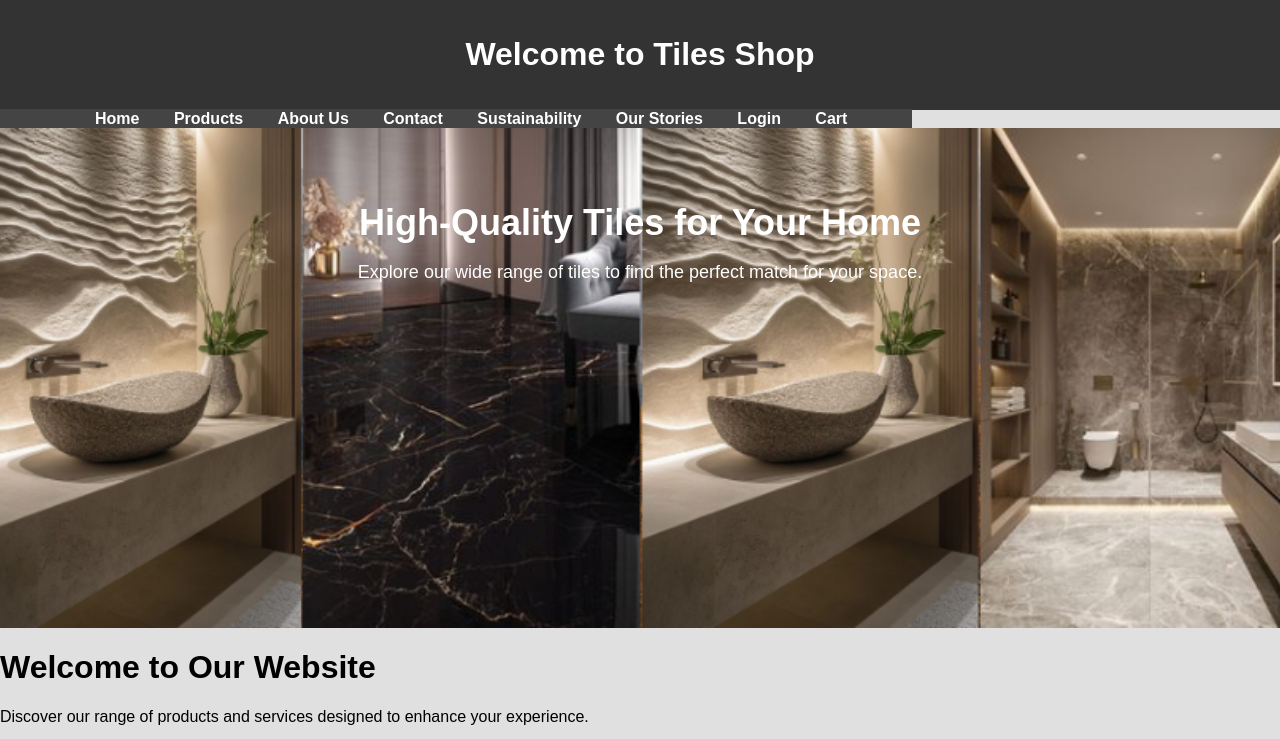
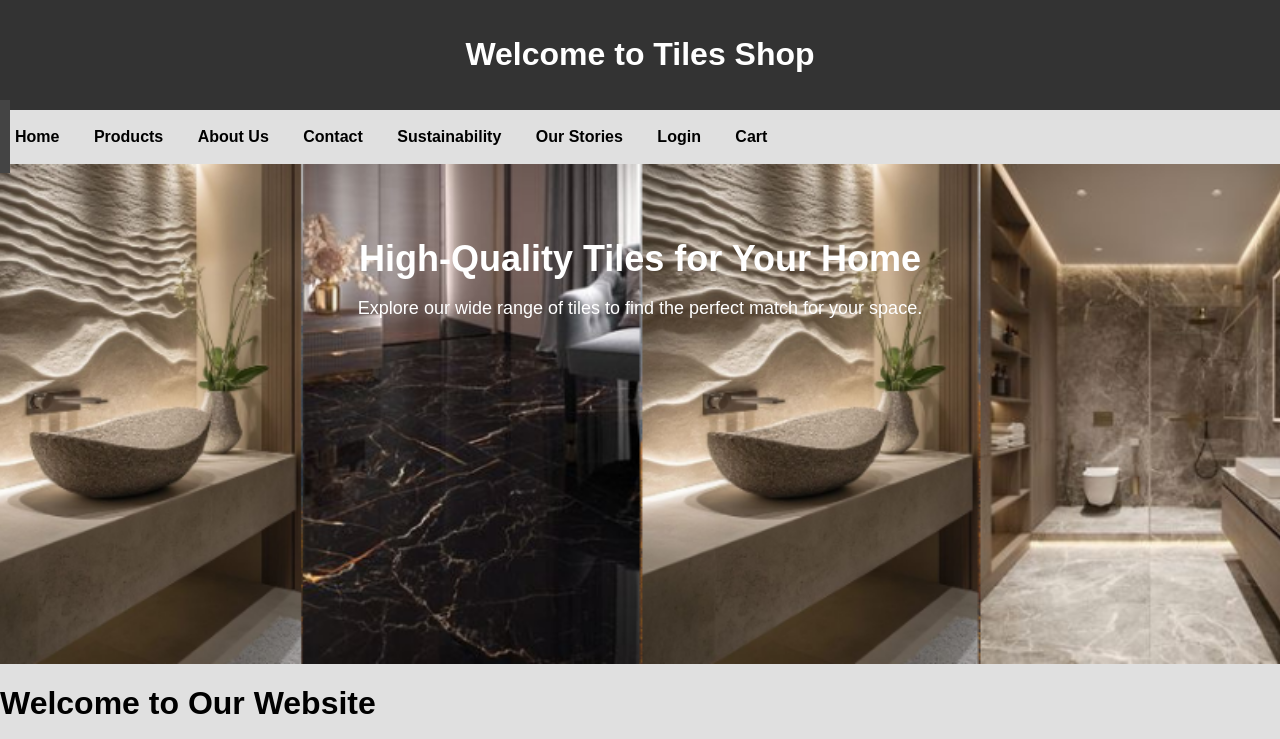
Before and after one commit to Pranavwadaskar/TilesShop, a plain HTML site: page home.html in a window 1280 px wide. Shown: the top 739 px of the page. Drawn offline with Linux system fonts and the light colour scheme.

Commit message:
Update home.html

```diff
--- a/home.html
+++ b/home.html
@@ -24,19 +24,22 @@
 /*            display: flex;*/
             justify-content: center;
             background-color: #444;
-            padding: 1px;
-            padding-right: 50px;
-            padding-left: 80px;
+            padding: 10px;
+/*            padding-right: 50px;*/
+/*            padding-left: 80px;*/
             position: sticky;
             top: 0;
             z-index: 80;
         }
 
         nav1 a {
-            color: white;
+            color: black;
             text-decoration: none;
             margin: 0 15px;
             font-weight: bold;
+        }
+        nav1.div{
+            background-color:black;
         }
 
         nav1 a:hover {
@@ -376,6 +379,7 @@ button:hover {
     </header>
 
     <nav1>
+        <div>
         <a href="home.html">Home</a>
         <a href="buynow.html">Products</a>
         <a href="aboutUs.html">About Us</a>
@@ -384,6 +388,7 @@ button:hover {
         <a href="OurStories.html">Our Stories</a>
         <a href="index.html">Login</a>
         <a href="cart.html">Cart</a>
+    </div>
     </nav1>
 
     <div class="hero" id="home">
```
